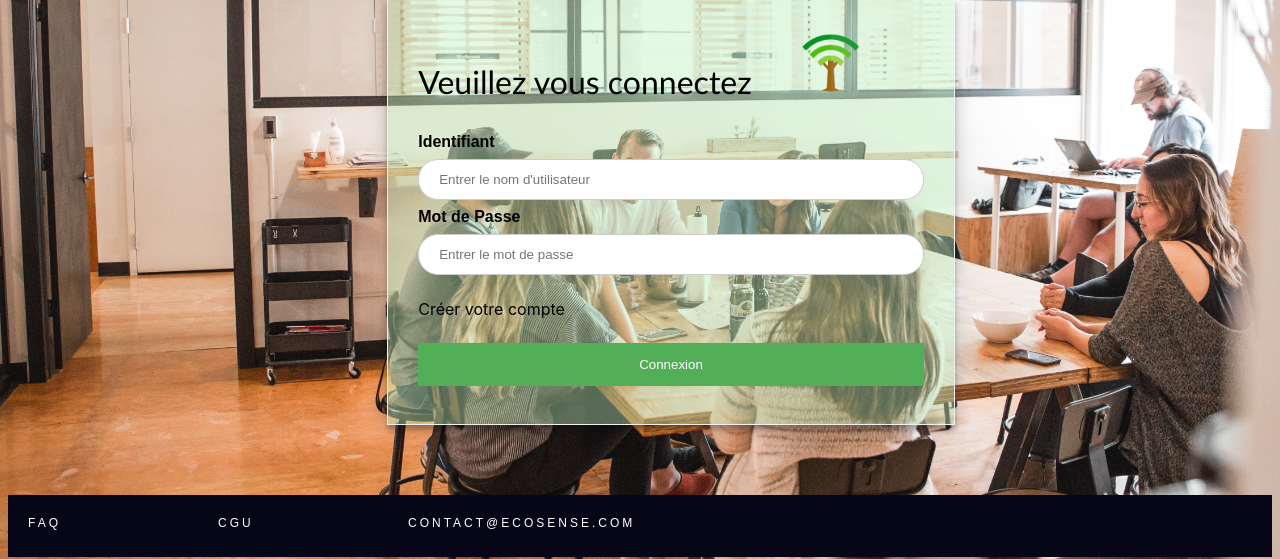
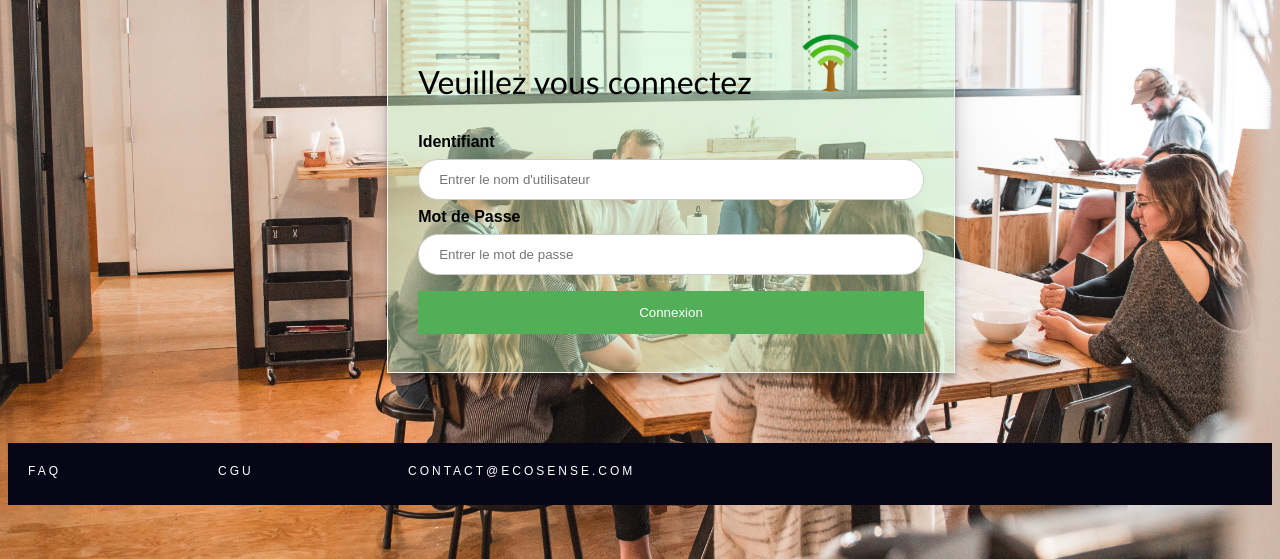
Before and after one commit to Pierro236/Ecosense, a PHP site: page / in a window 1280 px wide. Shown: the part 156-715 px from the top of the page. Run offline with PHP 8.4, Linux system fonts and the light colour scheme.

Commit message:
Add files via upload

```diff
--- a/index.php
+++ b/index.php
@@ -68,8 +68,6 @@ if ($_GET) {
             <label><b><?php echo $lang['mdp']; ?></b></label>
             <input type="password" placeholder="Entrer le mot de passe" name="password" required>
 
-            <a class="newacc" style="text-decoration: none" href="php/registration.php"><p style="font-size: medium ; color: black">Créer votre compte</p></a>
-
             <input type="submit" name="Btncx" value='Connexion'>
 
         </form>
```
